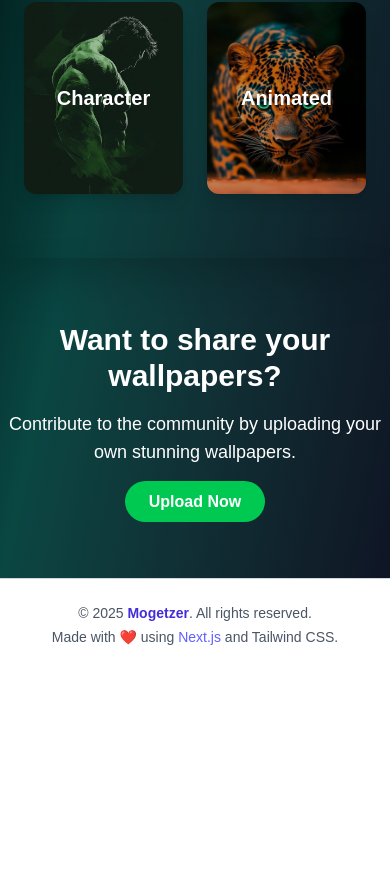
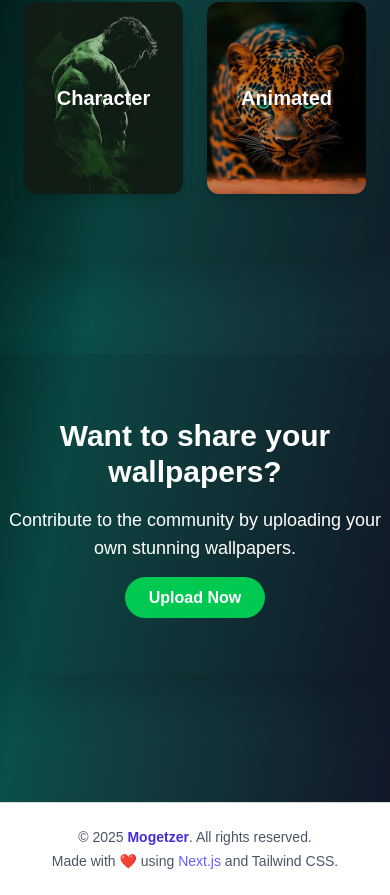
Before and after one commit to Avizaz040/WallpaperSite, a Next.js app: page / in a window 390 px wide. Shown: the part 1302-2197 px from the top of the page. Before the commit the page ends 1973 px from the top, so only its background shows below. Built offline with nearby package versions, Linux system fonts and the light colour scheme.

Commit message:
new div after CTA

```diff
--- a/src/app/page.js
+++ b/src/app/page.js
@@ -68,7 +68,7 @@ export default function HomePage() {
       </section>
 
       {/* Call-to-Action Section: Invite users to upload wallpapers */}
-      <section className="py-16 bg-black/10 text-center shadow-2xl lg:m-[6rem]">
+      <section className="my-[6rem] py-16 bg-black/10 text-center shadow-2xl lg:m-[6rem]">
         <h3 className="text-3xl font-semibold mb-4">
           Want to share your wallpapers?
         </h3>
@@ -83,6 +83,7 @@ export default function HomePage() {
           Upload Now
         </Link>
       </section>
+      <div className="py-[1rem]"></div>
     </main>
   );
 }
```
